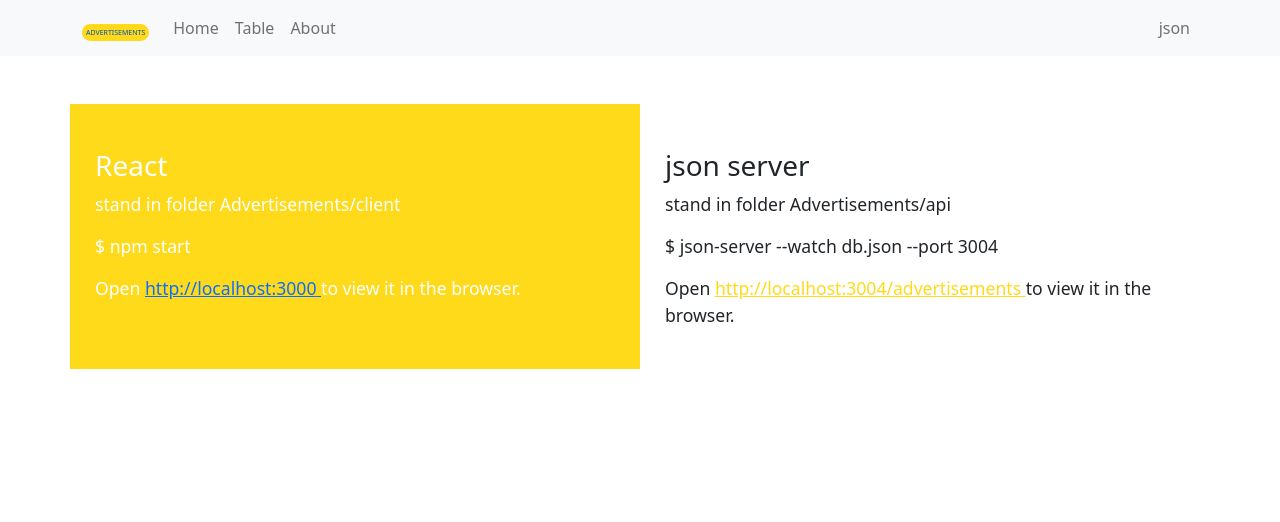
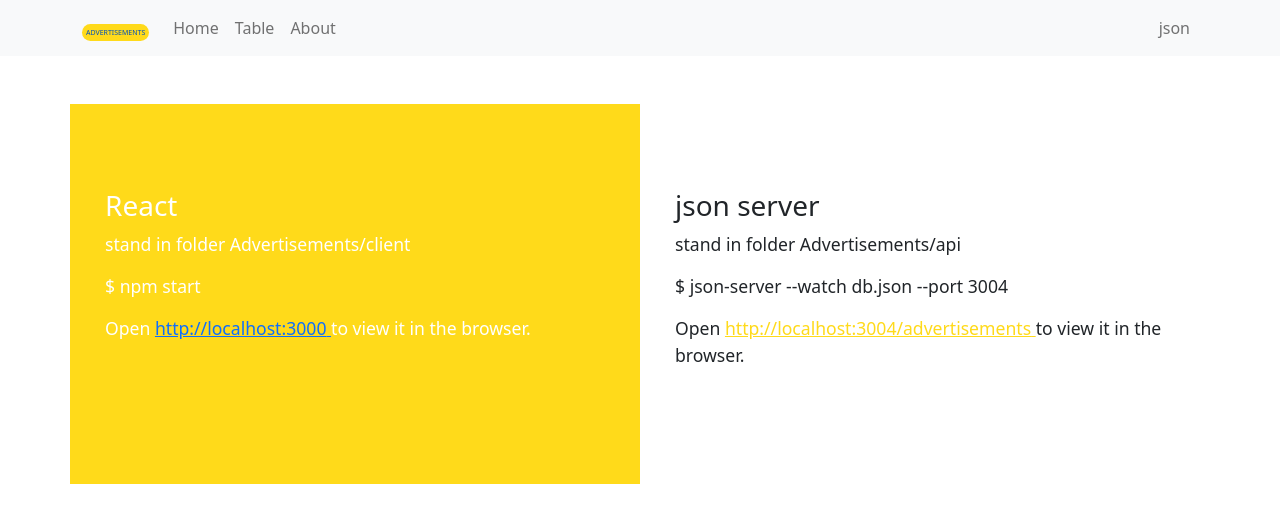
Before and after one commit to jordi-GV/Developer-assignment, a React (Create React App) app in the folder client/: page /about in a window 1280 px wide. Shown: the top 522 px of the page. Built offline with nearby package versions, Linux system fonts and the light colour scheme; no server answers.

Commit message:
About styles

```diff
--- a/client/src/App.css
+++ b/client/src/App.css
@@ -10,7 +10,7 @@
   color: #0051ba;
 }
 .info {
-  padding: 45px 15px 25px 25px;
+  padding: 85px 15px 100px 35px;
 }
 .blue {
   background-color: #0051ba;
--- a/client/src/pages/AboutComponent.js
+++ b/client/src/pages/AboutComponent.js
@@ -8,6 +8,7 @@ function About() {
   return (
     <Container>
       <Row>
+
         <Col className="info yellow my-5">
           <h3>React</h3>
           <p>stand in folder Advertisements/client</p>
@@ -24,6 +25,7 @@ function About() {
             to view it in the browser.
           </p>
         </Col>
+
         <Col className="info  my-5">
           <h3>json server</h3>
           <p>stand in folder Advertisements/api</p>
```
